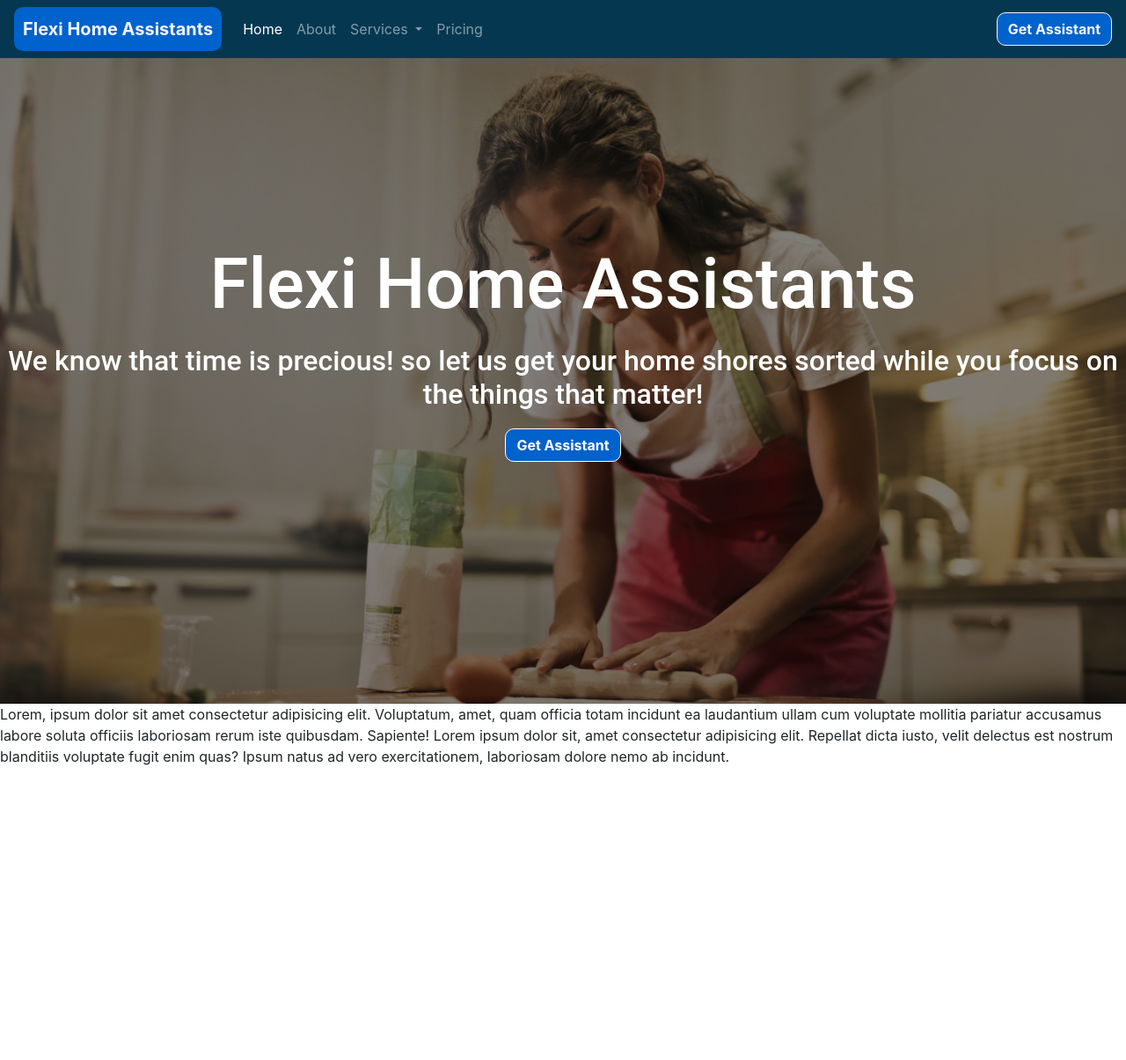
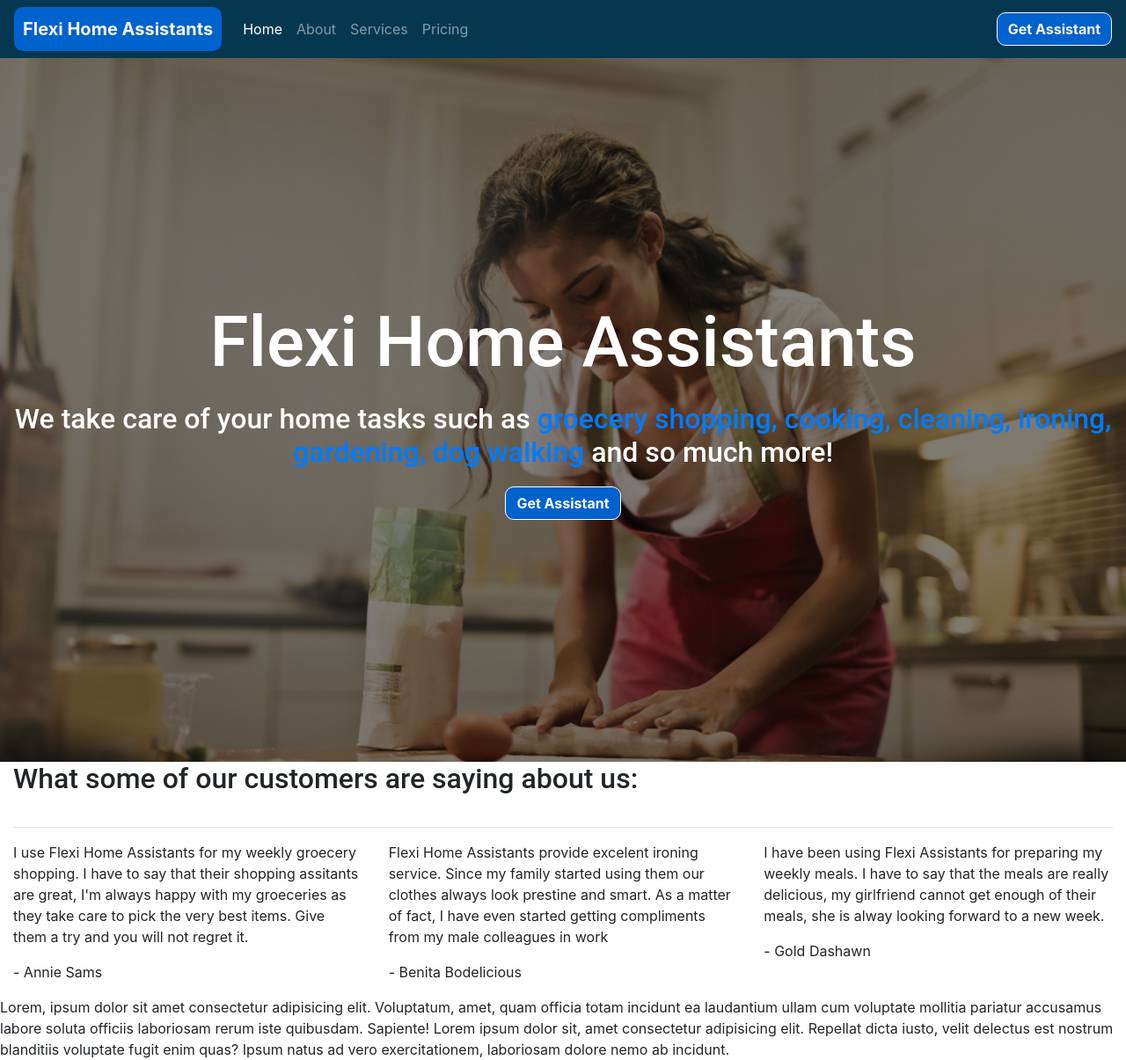
Before and after one commit to Code-Institute-Submissions/ms1_HomeTask, a plain HTML site: page index.html in a window 1280 px wide. Shown: the whole page at 88% size. Before the commit the page ends 872 px from the top, so only its background shows below. Drawn offline with nearby package versions, Linux system fonts and the light colour scheme.

Commit message:
Updates to landing page

```diff
--- a/index.html
+++ b/index.html
@@ -13,12 +13,13 @@
       href="https://stackpath.bootstrapcdn.com/font-awesome/4.7.0/css/font-awesome.min.css"
     />
     <link rel="stylesheet" href="assets/css/style.css" type="text/css" />
-    <title>Flexi PA</title>
+    <title>Flexi Home Assistants</title>
   </head>
+
   <body>
     <header>
       <!-- Navbar inspiration from Bootstrap -->
-      <nav class="navbar fixed-top navbar-expand-sm navbar-dark bg-dark">
+      <nav class="navbar navbar-expand-sm navbar-dark bg-dark">
         <a class="navbar-brand" href="#">Flexi Home Assistants</a>
 
         <button
@@ -36,7 +37,7 @@
         <div class="collapse navbar-collapse" id="navbarSupportedContent">
           <ul class="navbar-nav mr-auto">
             <li class="nav-item active">
-              <a class="nav-link" href="#"
+              <a class="nav-link" href="index.html"
                 >Home <span class="sr-only">(current)</span></a
               >
             </li>
@@ -45,29 +46,12 @@
               <a class="nav-link" href="#">About</a>
             </li>
 
-            <li class="nav-item dropdown">
-              <a
-                class="nav-link dropdown-toggle"
-                href="#"
-                id="navbarDropdown"
-                role="button"
-                data-toggle="dropdown"
-                aria-haspopup="true"
-                aria-expanded="false"
-              >
-                Services
-              </a>
-              <div class="dropdown-menu" aria-labelledby="navbarDropdown">
-                <a class="dropdown-item" href="#">Cleaning</a>
-                <a class="dropdown-item" href="#">Groecery Shopping</a>
-                <a class="dropdown-item" href="#">Gardening</a>
-                <a class="dropdown-item" href="#">Ironing</a>
-                <a class="dropdown-item" href="#">Other</a>
-              </div>
+            <li class="nav-item">
+              <a class="nav-link" href="services.html">Services</a>
             </li>
 
             <li class="nav-item">
-              <a class="nav-link" href="#">Pricing</a>
+              <a class="nav-link" href="pricing.html">Pricing</a>
             </li>
           </ul>
 
@@ -81,17 +65,73 @@
     </header>
 
     <!-- Main section starts here-->
-
-    <section class="hero">
-      <div class="hero-inner">
-        <h1>Flexi Home Assistants</h1>
-        <h2>
-          We know that time is precious! so let us get your home shores sorted
-          while you focus on the things that matter!
-        </h2>
-        <a href="#" class="btn">Get Assistant</a>
+    <section class="main">
+      <div class="hero">
+        <div class="hero-inner">
+          <h1>Flexi Home Assistants</h1>
+          <h2>
+            We take care of your home tasks such as
+            <span class="service-lists">
+              <a href="services.html"> groecery shopping,</a>
+              <a href="services.html">cooking,</a>
+              <a href="services.html">cleaning,</a>
+              <a href="services.html">ironing,</a>
+              <a href="services.html">gardening,</a>
+              <a href="services.html">dog walking</a></span
+            >
+            and so much more!
+          </h2>
+          <a href="#" class="btn">Get Assistant</a>
+        </div>
       </div>
     </section>
+
+    <!-- Reviews -->
+    <div class="container-fluid reviews">
+      <div class="row">
+        <div class="col-12">
+          <h2>What some of our customers are saying about us:</h2>
+          <hr />
+        </div>
+      </div>
+
+      <div class="row">
+        <div class="col-12 col-md-6 col-lg-4">
+          <div class="review">
+            <p>
+              I use Flexi Home Assistants for my weekly groecery shopping. I
+              have to say that their shopping assitants are great, I'm always
+              happy with my groeceries as they take care to pick the very best
+              items. Give them a try and you will not regret it.
+            </p>
+            <p>- Annie Sams</p>
+          </div>
+        </div>
+
+        <div class="col-12 col-md-6 col-lg-4">
+          <div class="review">
+            <p>
+              Flexi Home Assistants provide excelent ironing service. Since my
+              family started using them our clothes always look prestine and
+              smart. As a matter of fact, I have even started getting
+              compliments from my male colleagues in work
+            </p>
+            <p>- Benita Bodelicious</p>
+          </div>
+        </div>
+
+        <div class="col-12 col-md-6 col-lg-4">
+          <div class="review">
+            <p>
+              I have been using Flexi Assistants for preparing my weekly meals.
+              I have to say that the meals are really delicious, my girlfriend
+              cannot get enough of their meals, she is alway looking forward to a new week.
+            </p>
+            <p>- Gold Dashawn</p>
+          </div>
+        </div>
+      </div>
+    </div>
 
     <footer>
       Lorem, ipsum dolor sit amet consectetur adipisicing elit. Voluptatum,
```
